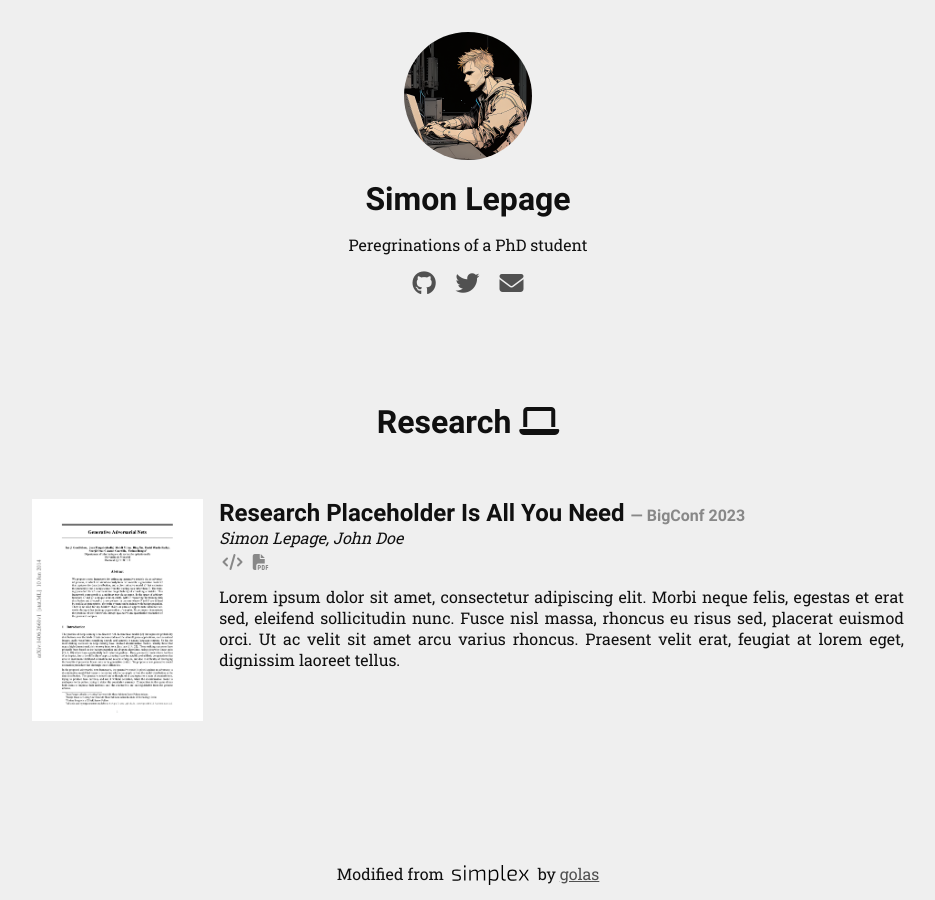
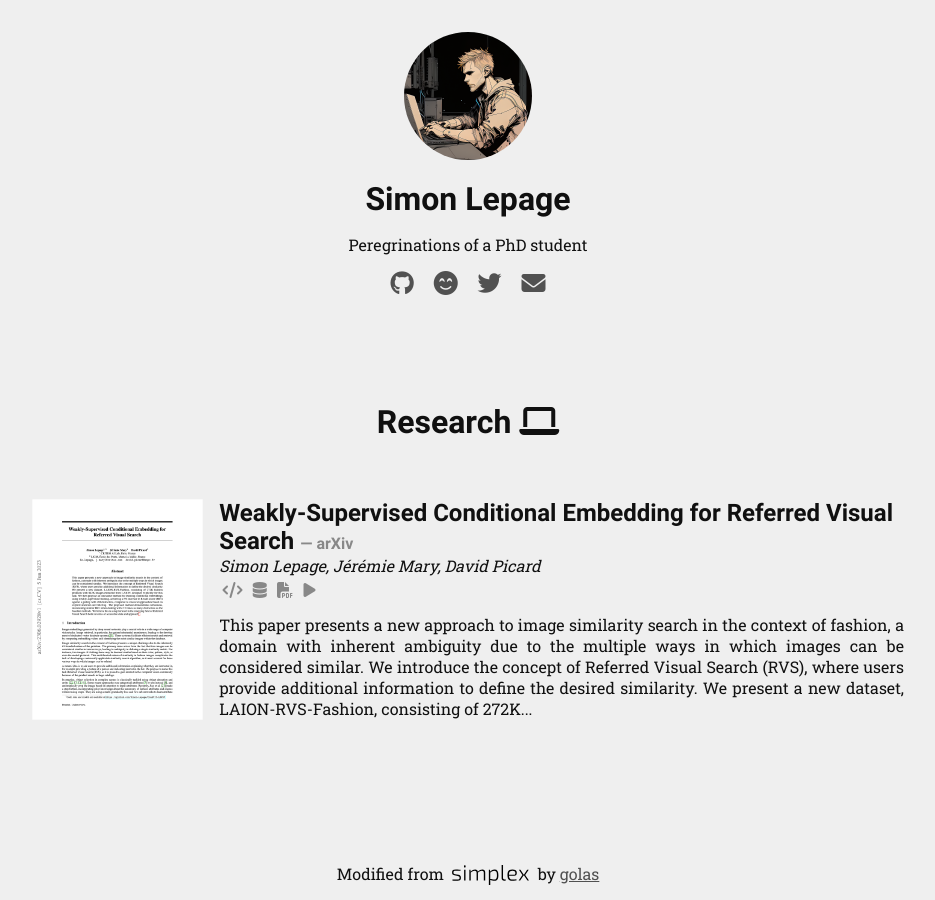
Before and after one commit to Simon-Lepage/simon-lepage.github.io, a Jekyll site: the page built from index.markdown, in a window 1280 px wide. Shown: the whole page, without its empty margins (172-1107 px from the left). Built offline with Jekyll 4.4.1, drawn with Linux system fonts in a browser that asks for light colours.

Commit message:
Add LRVSF Paper & HF/Data/Demo icons

````diff
--- a/_config.yml
+++ b/_config.yml
@@ -27,7 +27,7 @@ baseurl: "" # the subpath of your site, e.g. /blog
 url: "" # the base hostname & protocol for your site, e.g. http://example.com
 twitter_username: Slpg_
 github_username:  simon-lepage
-
+huggingface_username: Slep
 
 # Build settings
 theme:
--- a/_includes/header.html
+++ b/_includes/header.html
@@ -17,12 +17,17 @@
                     <i class="fa-brands fa-github" style="font-size:24px"></i>
                 </a>
             {% endif %}
+            {% if site.huggingface_username != nil %}
+                <a href="https://huggingface.co/{{site.huggingface_username}}">
+                    <i class="fa-solid fa-face-smile-beam" style="font-size:24px"></i>
+                    <!-- <i style="font-size:24px">🤗</i> -->
+                </a>
+            {% endif %}
             {% if site.twitter_username != nil %}
                 <a href="http://twitter.com/{{site.twitter_username}}">
                     <i class="fa-brands fa-twitter" style="font-size:24px"></i>
                 </a>
             {% endif %}
-
             {% if site.email != nil %}
                 <a href="mailto:{{site.email}}">
                     <i class="fa-solid fa-envelope" style="font-size:24px"></i>
--- a/_includes/rs_snippet.html
+++ b/_includes/rs_snippet.html
@@ -28,11 +28,17 @@
                 {% if post.code != nil %}
                     <i class="fa-solid fa-code"></i>
                 {% endif %}
+                {% if post.dataset != nil %}
+                    <i class="fa-solid fa-database"></i>
+                {% endif %}
                 {% if post.pdf != nil %}
                     <i class="fa-solid fa-file-pdf"></i>
                 {% endif %}
+                {% if post.demo != nil %}
+                    <i class="fa-solid fa-play"></i>
+                {% endif %}
             </div>
-            <p class="snippet__data__text">{{ post.excerpt | strip_html }}</p>
+            <p class="snippet__data__text">{{ post.excerpt | strip_html | truncatewords: 60 }}</p>
         </div>
     </section>
 </a>
--- a/_posts/2023-05-26-placeholder.markdown
+++ /dev/null
@@ -1,36 +0,0 @@
----
-layout: post
-title:  "Research Placeholder Is All You Need"
-author: Simon Lepage, John Doe
-date: 2023-05-24
-conf: BigConf 2023
-title_img: /assets/thumbnails/placeholder.png
-code: placeholder
-pdf: placeholder
-tags: research
----
-Lorem ipsum dolor sit amet, consectetur adipiscing elit. Morbi neque felis, egestas et erat sed, eleifend sollicitudin nunc. Fusce nisl massa, rhoncus eu risus sed, placerat euismod orci. Ut ac velit sit amet arcu varius rhoncus. Praesent velit erat, feugiat at lorem eget, dignissim laoreet tellus.
-
-Duis sagittis magna quis erat laoreet tempor. Duis lobortis augue id lacinia vulputate. Nulla et quam tempor mi vulputate tristique. Sed viverra malesuada orci, sit amet gravida eros sollicitudin sit amet. Integer finibus, tortor in eleifend mollis, mi felis efficitur lacus, sed elementum sem risus sit amet arcu. In commodo placerat massa.
-
-$$\sum_{n=1}^{\infty} 2^{-n} = 1$$
-
-Cras pulvinar in nisi semper facilisis. Nulla lacinia eu est ut cursus. Donec pulvinar dolor ex, ac congue metus molestie in. Nunc pretium ex scelerisque tellus semper feugiat. Donec nisl turpis, cursus non euismod id, imperdiet sit amet ipsum. Nunc sed sapien justo. Sed sodales erat non risus pharetra gravida.
-
-{% highlight python %}
-def foo(bar)
-    bar += 2
-
-foo('Tom')
-{% endhighlight %}
-
-Class aptent taciti sociosqu ad litora torquent per conubia nostra, per inceptos himenaeos. Quisque tortor neque, congue a aliquam vel, pharetra eget purus.
-
-```
-@article{lepage2023placeholder
-    title={Placeholder},
-    author={Simon Lepage, John Doe},
-    journal={Proceedings of a Big Conference 2023},
-    year={2023}
-}
-```
--- /dev/null
+++ b/_posts/2023-06-06-LRVSF.markdown
@@ -0,0 +1,26 @@
+---
+layout: post
+title:  "Weakly-Supervised Conditional Embedding for Referred Visual Search"
+author: Simon Lepage, Jérémie Mary, David Picard
+date: 2023-06-06
+conf: arXiv
+title_img: /assets/thumbnails/LRVSF.png
+code: https://github.com/Simon-Lepage/CondViT-LRVSF
+dataset: https://huggingface.co/datasets/Slep/LAION-RVS-Fashion
+demo: https://huggingface.co/spaces/Slep/CondViT-LRVSF-Demo
+pdf: https://arxiv.org/abs/2306.02928
+tags: research visual-search
+---
+
+<p class="abstract">
+This paper presents a new approach to image similarity search in the context of fashion, a domain with inherent ambiguity due to the multiple ways in which images can be considered similar. We introduce the concept of Referred Visual Search (RVS), where users provide additional information to define the desired similarity. We present a new dataset, LAION-RVS-Fashion, consisting of 272K fashion products with 842K images extracted from LAION, designed explicitly for this task. We then propose an innovative method for learning conditional embeddings using weakly-supervised training, achieving a 6% increase in Recall at one (R@1) against a gallery with 2M distractors, compared to classical approaches based on explicit attention and filtering. The proposed method demonstrates robustness, maintaining similar R@1 when dealing with 2.5 times as many distractors as the baseline methods. We believe this is a step forward in the emerging field of Referred Visual Search both in terms of accessible data and approach.
+</p>
+
+```
+@article{lepage2023condvit,
+  title={Weakly-Supervised Conditional Embedding for Referred Visual Search},
+  author={Lepage, Simon and Mary, Jérémie and Picard, David},
+  journal={arXiv:2306.02928},
+  year={2023}
+}
+```
--- a/_sass/_post.scss
+++ b/_sass/_post.scss
@@ -66,6 +66,12 @@ $postMaxWidth: 1000px;
         }
     }
 
+    &__content > .abstract {
+        border-color: var(--c-subtitle);
+        border-left: 3px solid;
+        padding-left: 1em;
+    }
+
     &__navigator{
 
         margin-top: 1rem;
````
Also changed, not shown: _layouts/post.html (+9 -1 lines), assets/thumbnails/LRVSF.png (added), assets/thumbnails/placeholder.png (deleted), 1 other file.
